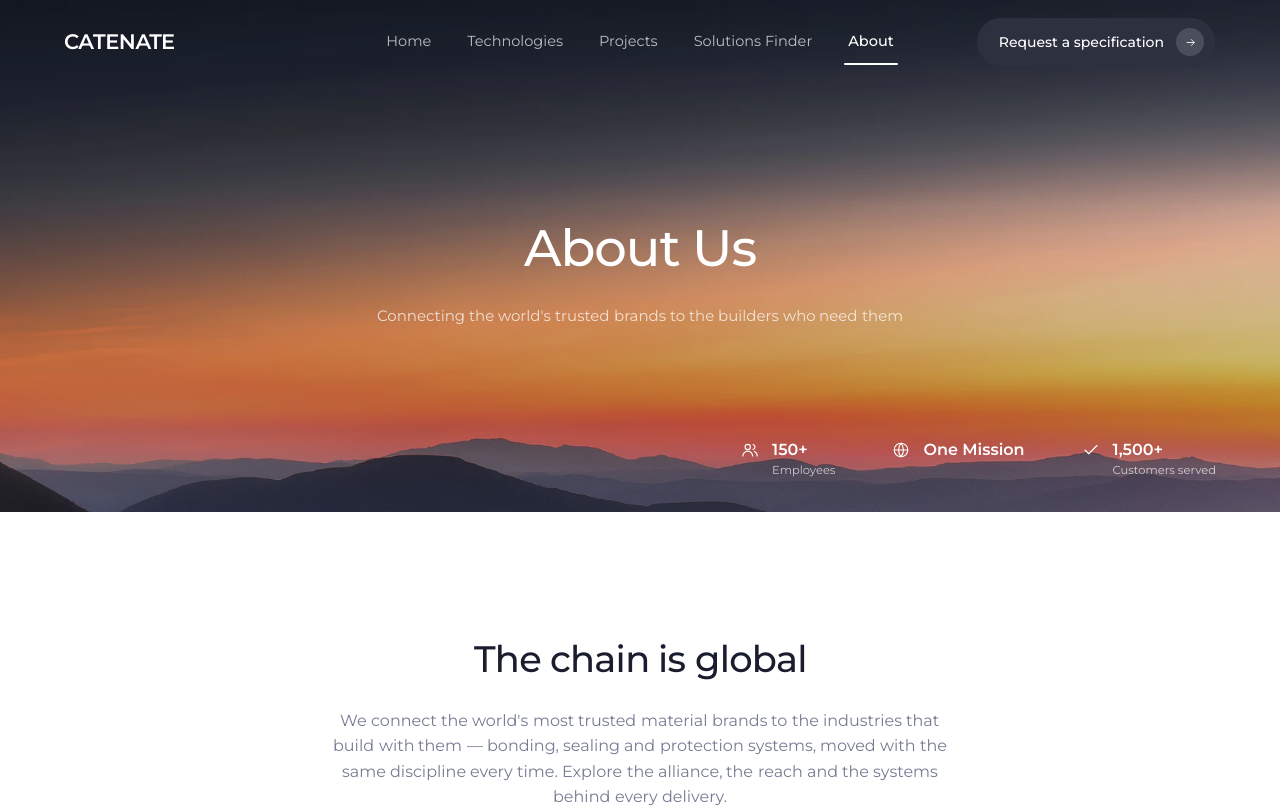
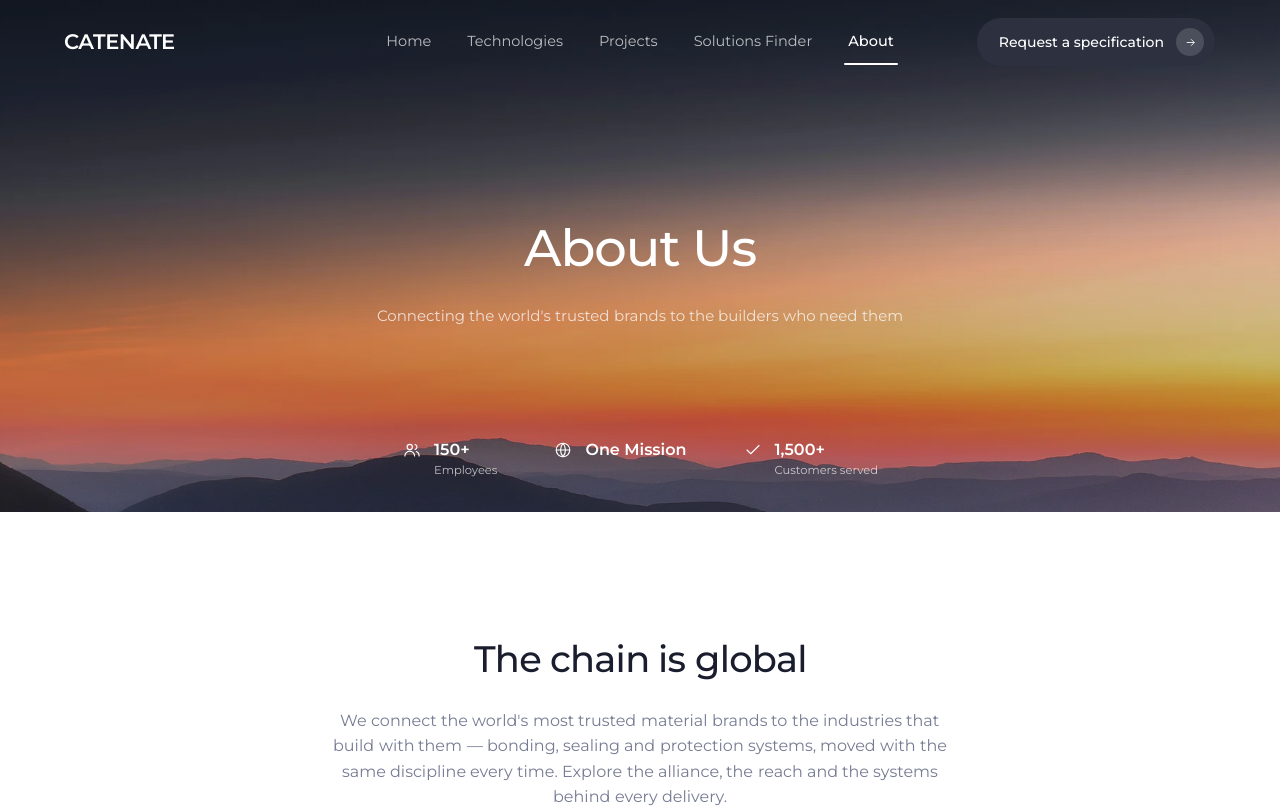
Before and after one commit to Rendersarc2026/Catenate, a Next.js app: page /about in a window 1280 px wide. Shown: the top 808 px of the page. Built offline with nearby package versions, Linux system fonts and the light colour scheme.

Commit message:
refactor: center align key stats in AboutHero component for improved layout

```diff
--- a/src/components/site/about/about-hero.tsx
+++ b/src/components/site/about/about-hero.tsx
@@ -68,8 +68,8 @@ export function AboutHero() {
       </div>
 
       {/* Bottom Bar: 3 Key Stats */}
-      <div className="relative z-10 flex justify-end px-[clamp(24px,5vw,64px)] pb-[34px] pt-[26px]">
-        <ul className="flex flex-wrap items-start gap-x-14 gap-y-5">
+      <div className="relative z-10 flex justify-center px-[clamp(24px,5vw,64px)] pb-[34px] pt-[26px]">
+        <ul className="flex flex-wrap items-start justify-center gap-x-14 gap-y-5">
           {STATS.map(({ value, label, icon }) => (
             <li key={value} className="flex items-start gap-3">
               <span className="grid h-6 w-5 shrink-0 place-items-center" aria-hidden="true">
```
